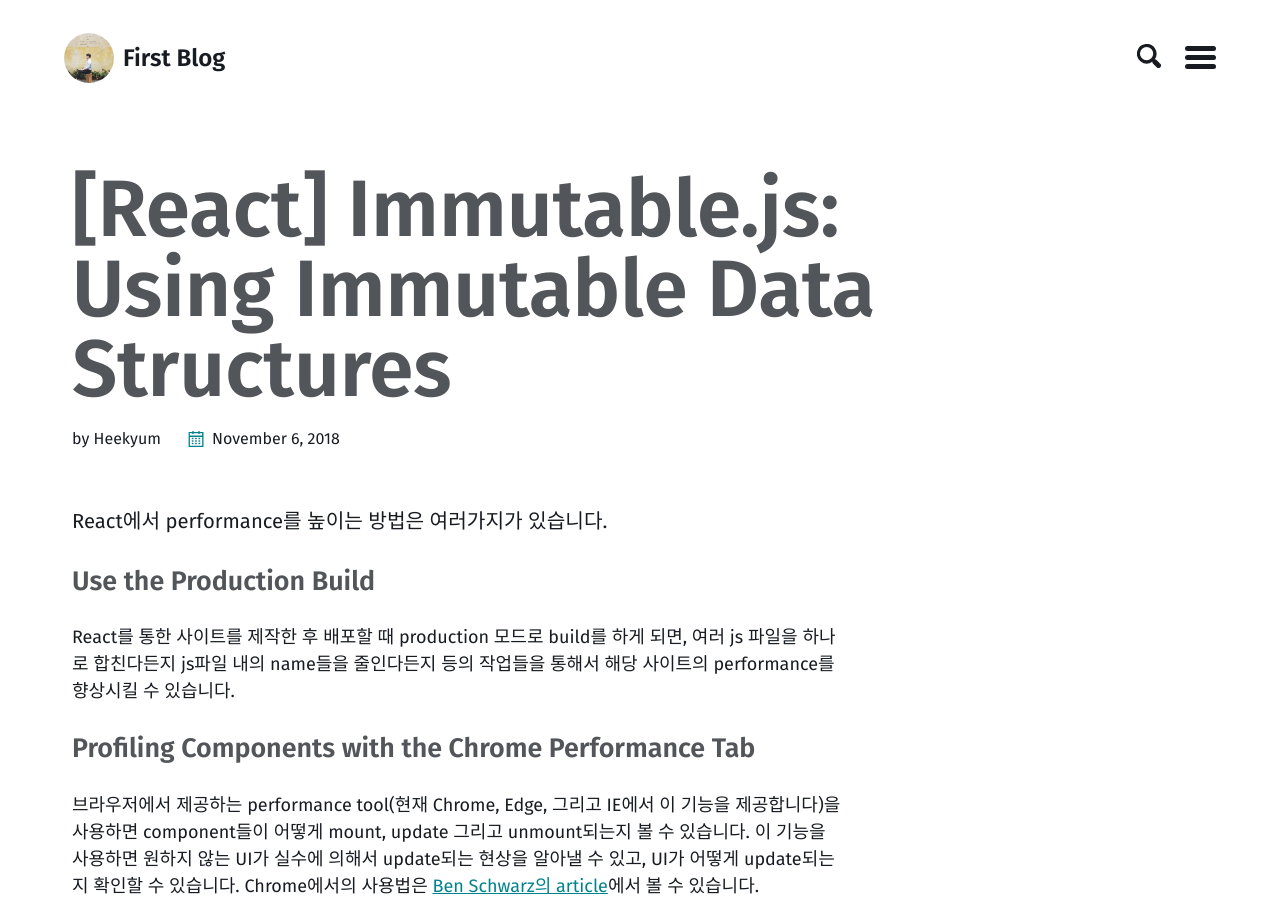
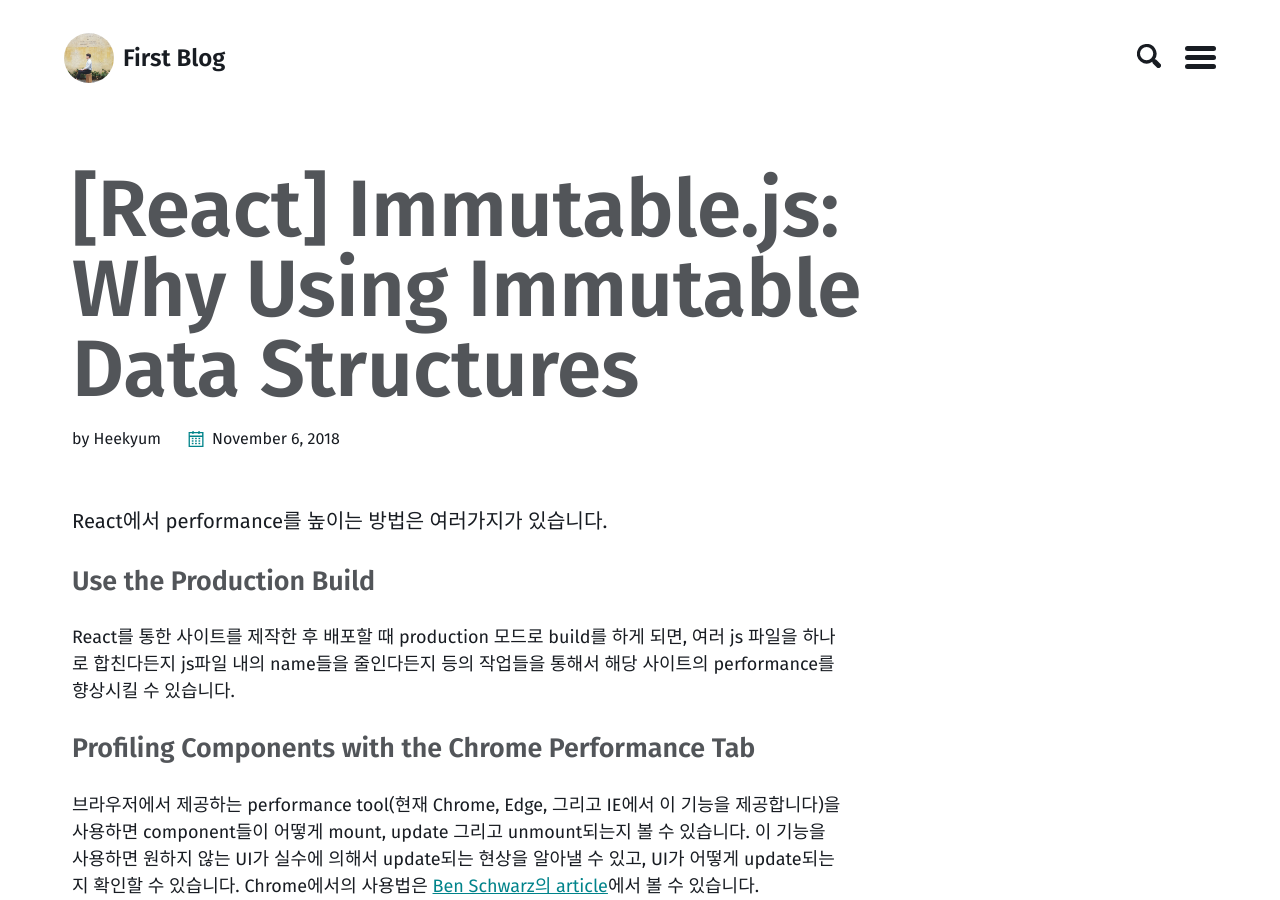
Before and after one commit to shlrur/first-blog.maker, a Jekyll site: the page built from _posts/2018-11-06-reactjs-immutablejs.md, in a window 1280 px wide and 900 px high. Built offline with Jekyll 4.4.1, drawn with Linux system fonts in a browser that asks for light colours; comment, search, counter and statistics services are not loaded; a style sheet for code colours, icons or effects is not loaded; some of the changed lines change nothing that is shown; some of the changed text lies outside the part shown.

Commit message:
POSTING_FIX
change subject of existed post.

```diff
--- a/_posts/2018-11-06-reactjs-immutablejs.md
+++ b/_posts/2018-11-06-reactjs-immutablejs.md
@@ -1,6 +1,6 @@
 ---
 layout:     post
-title:      "[React] Immutable.js: Using Immutable Data Structures"
+title:      "[React] Immutable.js: Why Using Immutable Data Structures"
 subtitle:   "DOM operation"
 categories: develog
 tags:       api
@@ -254,9 +254,9 @@ const spreadConfig = {
 (__JSON__ 객체의 __parse__와 __stringify__를 사용해서 deep copy하는 방법도 있지만, 이 방법은 object 내에 function이 value로 있을 경우 function은 복사가 되지 않습니다.)
 이런 경우에 Immutable.js를 사용하면 편하게 작업할 수 있습니다.
 
-## Usages of Immutable.js
+## The subject of the following post.
 
-**Immutable.js**에서 자주 사용되는 API들의 사용법에 대해서 예제와 함께 알아보겠습니다.
+다음 포스트에서는 **Immutable.js**에서 자주 사용되는 API들의 사용법에 대해서 예제와 함께 알아보겠습니다.
 
 
 # References
```
